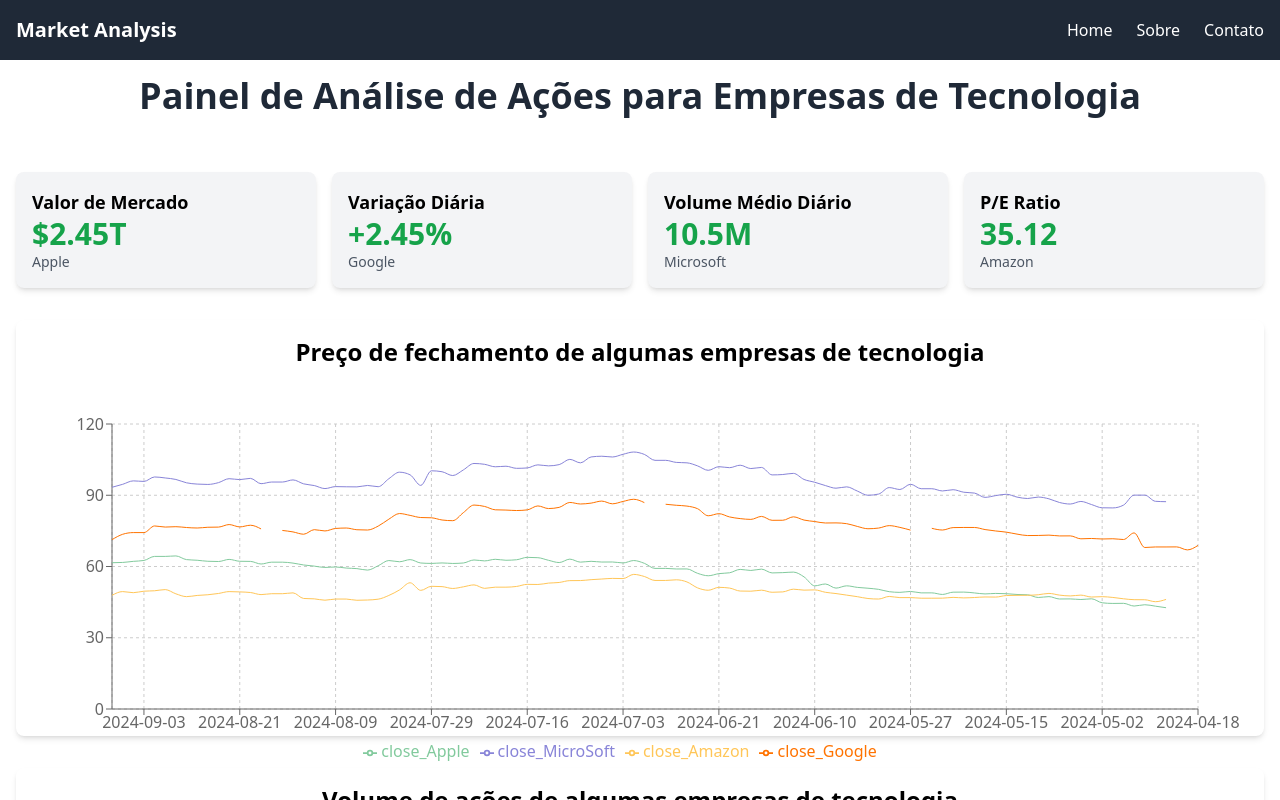
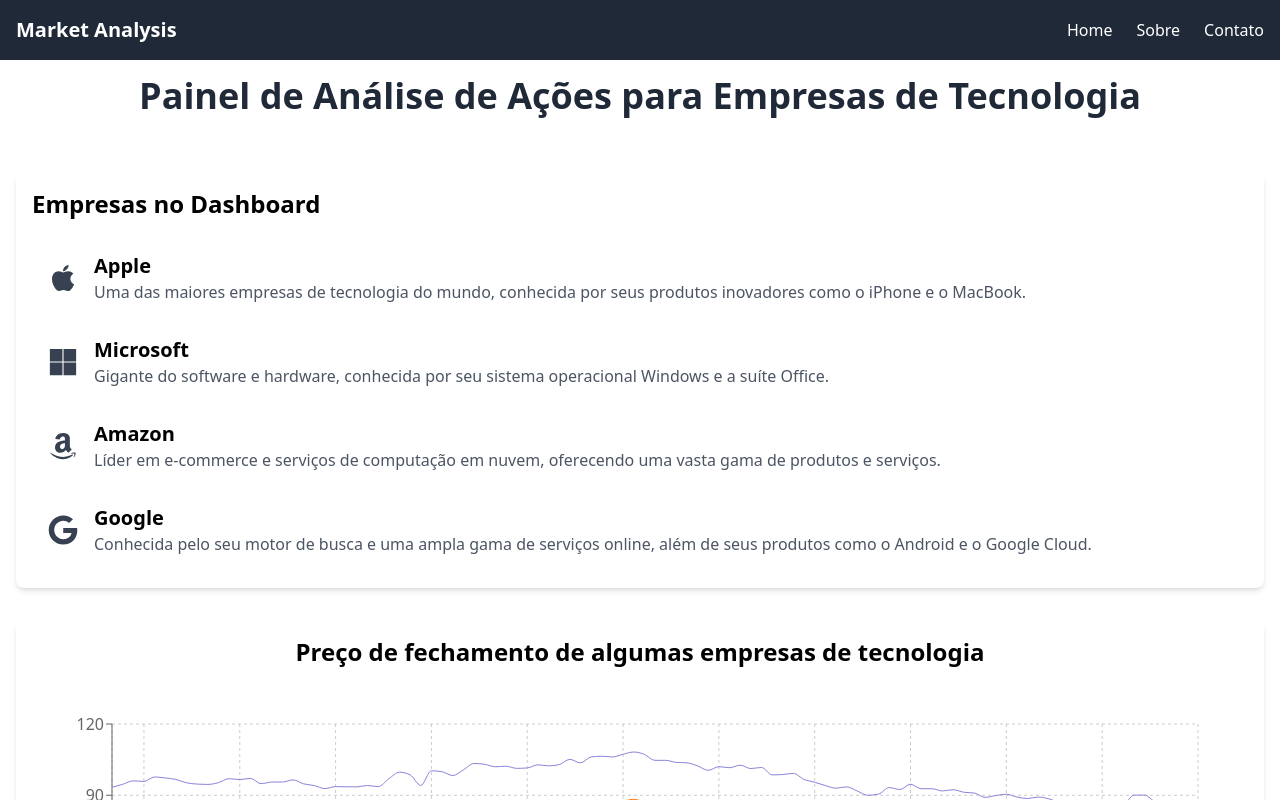
Before and after one commit to Sponchiatto/dashboardmetrics, a Next.js app: page /dashboard in a window 1280 px wide. Shown: the top 800 px of the page. Built offline with nearby package versions, Linux system fonts and the light colour scheme.

Commit message:
COmeçando a página detalhes

```diff
--- a/package.json
+++ b/package.json
@@ -13,6 +13,7 @@
     "next": "14.2.6",
     "react": "^18",
     "react-dom": "^18",
+    "react-icons": "^5.3.0",
     "recharts": "^2.12.7"
   },
   "devDependencies": {
--- /dev/null
+++ b/src/app/companies/[slug]/page.tsx
@@ -0,0 +1,72 @@
+// src/app/companies/[slug]/page.tsx
+"use client";
+
+import { useParams } from "next/navigation";
+import { FaApple, FaMicrosoft, FaAmazon, FaGoogle } from "react-icons/fa";
+
+interface Company {
+  name: string;
+  icon: JSX.Element;
+  description: string;
+  details: string;
+}
+
+const companyData: Record<string, Company> = {
+  apple: {
+    name: "Apple",
+    icon: <FaApple className="text-5xl text-gray-700" />,
+    description:
+      "Uma das maiores empresas de tecnologia do mundo, conhecida por seus produtos inovadores como o iPhone e o MacBook.",
+    details: "Detalhes adicionais sobre a Apple.",
+  },
+  microsoft: {
+    name: "Microsoft",
+    icon: <FaMicrosoft className="text-5xl text-gray-700" />,
+    description:
+      "Gigante do software e hardware, conhecida por seu sistema operacional Windows e a suíte Office.",
+    details: "Detalhes adicionais sobre a Microsoft.",
+  },
+  amazon: {
+    name: "Amazon",
+    icon: <FaAmazon className="text-5xl text-gray-700" />,
+    description:
+      "Líder em e-commerce e serviços de computação em nuvem, oferecendo uma vasta gama de produtos e serviços.",
+    details: "Detalhes adicionais sobre a Amazon.",
+  },
+  google: {
+    name: "Google",
+    icon: <FaGoogle className="text-5xl text-gray-700" />,
+    description:
+      "Conhecida pelo seu motor de busca e uma ampla gama de serviços online, além de seus produtos como o Android e o Google Cloud.",
+    details: "Detalhes adicionais sobre o Google.",
+  },
+};
+
+const CompanyDetail = () => {
+  const { slug } = useParams();
+  const company = companyData[slug as keyof typeof companyData];
+
+  if (!company) {
+    return <p>Empresa não encontrada.</p>;
+  }
+
+  return (
+    <div className="container mx-auto p-4">
+      <div className="bg-white p-6 rounded-lg shadow-md">
+        <div className="flex items-center space-x-4">
+          {company.icon}
+          <div>
+            <h1 className="text-4xl font-bold">{company.name}</h1>
+            <p className="text-gray-600">{company.description}</p>
+          </div>
+        </div>
+        <div className="mt-6">
+          <h2 className="text-2xl font-semibold">Detalhes:</h2>
+          <p className="text-gray-700 mt-2">{company.details}</p>
+        </div>
+      </div>
+    </div>
+  );
+};
+
+export default CompanyDetail;
--- a/src/app/dashboard/page.tsx
+++ b/src/app/dashboard/page.tsx
@@ -9,6 +9,7 @@ import MultiBarChart from "@/components/BarChart/BarChart";
 import TitleH1 from "@/components/Title/title";
 import KpiCard from "@/components/KpiCard/KpiCard";
 import { PieChart } from "recharts";
+import Companies from "@/components/Companies/Companies";
 
 export default function DashBoard() {
   return (
@@ -18,16 +19,7 @@ export default function DashBoard() {
           title="Painel de Análise de Ações para Empresas de Tecnologia"
           className="text-4xl font-bold text-gray-800 mb-6 text-center"
         />
-        <div className="grid grid-cols-1 md:grid-cols-4 gap-4 mb-8">
-          <KpiCard title="Valor de Mercado" value="$2.45T" subtitle="Apple" />
-          <KpiCard title="Variação Diária" value="+2.45%" subtitle="Google" />
-          <KpiCard
-            title="Volume Médio Diário"
-            value="10.5M"
-            subtitle="Microsoft"
-          />
-          <KpiCard title="P/E Ratio" value="35.12" subtitle="Amazon" />
-        </div>
+        <Companies/>
         <div className="bg-white p-4 rounded-lg shadow-md">
           <MultiLineChart
             datasets={[
--- /dev/null
+++ b/src/components/Companies/Companies.tsx
@@ -0,0 +1,58 @@
+// src/components/CompanyList/CompanyList.tsx
+
+import { FaApple, FaMicrosoft, FaAmazon, FaGoogle } from "react-icons/fa";
+import Link from "next/link";
+
+const companies = [
+  {
+    name: "Apple",
+    icon: <FaApple className="text-3xl text-gray-700" />,
+    description:
+      "Uma das maiores empresas de tecnologia do mundo, conhecida por seus produtos inovadores como o iPhone e o MacBook.",
+    slug: "apple",
+  },
+  {
+    name: "Microsoft",
+    icon: <FaMicrosoft className="text-3xl text-gray-700" />,
+    description:
+      "Gigante do software e hardware, conhecida por seu sistema operacional Windows e a suíte Office.",
+    slug: "microsoft",
+  },
+  {
+    name: "Amazon",
+    icon: <FaAmazon className="text-3xl text-gray-700" />,
+    description:
+      "Líder em e-commerce e serviços de computação em nuvem, oferecendo uma vasta gama de produtos e serviços.",
+    slug: "amazon",
+  },
+  {
+    name: "Google",
+    icon: <FaGoogle className="text-3xl text-gray-700" />,
+    description:
+      "Conhecida pelo seu motor de busca e uma ampla gama de serviços online, além de seus produtos como o Android e o Google Cloud.",
+    slug: "google",
+  },
+];
+
+const CompanyList = () => {
+  return (
+    <div className="bg-white p-4 rounded-lg shadow-md">
+      <h2 className="text-2xl font-semibold mb-4">Empresas no Dashboard</h2>
+      <div className="space-y-4">
+        {companies.map((company) => (
+          <Link key={company.name} href={`/companies/${company.slug}`} passHref>
+            <div className="flex items-center space-x-4 p-4 cursor-pointer hover:bg-gray-100 rounded-lg transition-colors">
+              {company.icon}
+              <div>
+                <h3 className="text-xl font-semibold">{company.name}</h3>
+                <p className="text-gray-600">{company.description}</p>
+              </div>
+            </div>
+          </Link>
+        ))}
+      </div>
+    </div>
+  );
+};
+
+export default CompanyList;
```
Also changed, not shown: 1 other file (tests, documents, lock files or other folders).
